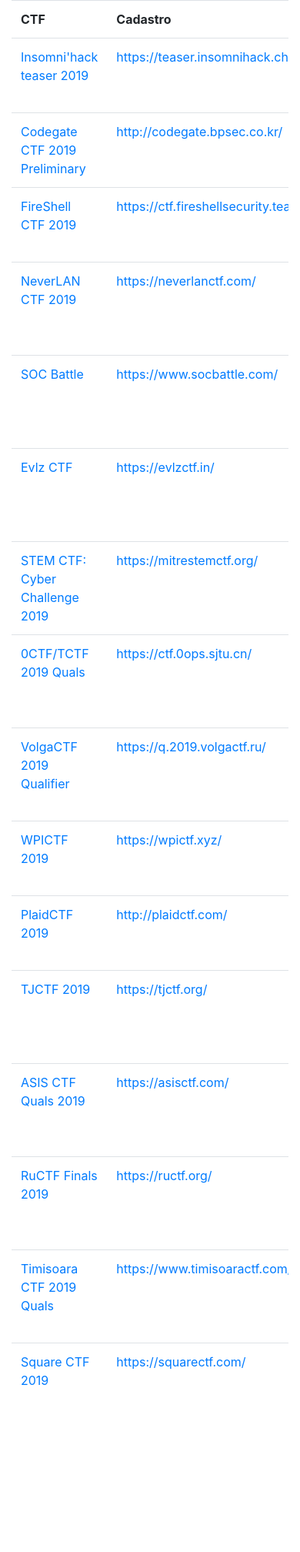
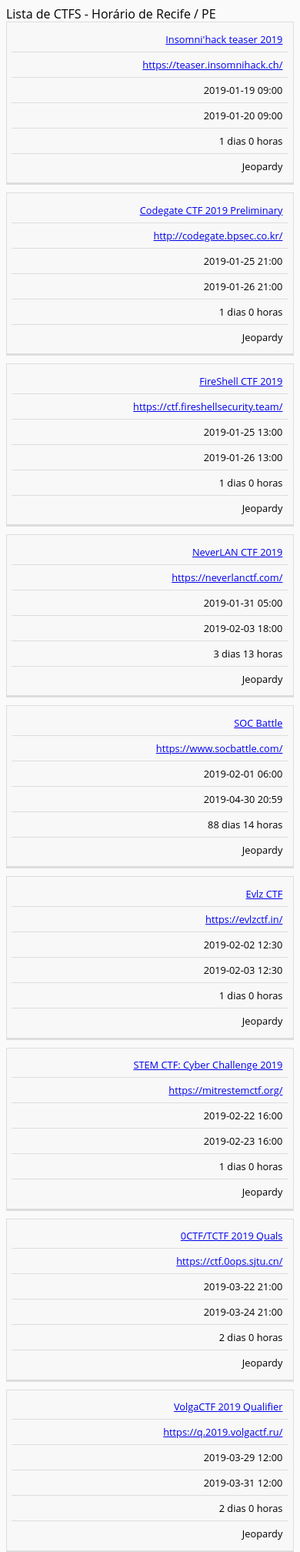
Before and after one commit to brerodrigues/ctftimebr, a Flask app: page / in a window 390 px wide. Shown: the top 2016 px of the page at 77% size. Before the commit the page ends 1799 px from the top, so only its background shows below. Run offline with Flask 2, Linux system fonts and the light colour scheme; data comes from the database, SQL or seed files in the repository; some libraries are stand-ins or nearby versions.

Commit message:
Update index.html

```diff
--- a/templates/index.html
+++ b/templates/index.html
@@ -1,9 +1,90 @@
 <!doctype html>
 <html lang="en">
+<head>
+    <meta charset="utf-8">
+    <meta http-equiv="X-UA-Compatible" content="IE=edge,chrome=1">
+    <meta name="viewport" content="width=device-width, initial-scale=1">
+    <style>
+        body {
+            font-family: "Open Sans", sans-serif;
+            line-height: 1.25;
+            background-color: #fafafa;
+        }
 
-<head>
-    <link rel="stylesheet" href="https://stackpath.bootstrapcdn.com/bootstrap/4.2.1/css/bootstrap.min.css" integrity="sha384-GJzZqFGwb1QTTN6wy59ffF1BuGJpLSa9DkKMp0DgiMDm4iYMj70gZWKYbI706tWS"
-        crossorigin="anonymous">
+        table {
+            border: 1px solid #ccc;
+            border-collapse: collapse;
+            margin: 0;
+            padding: 0;
+            width: 100%;
+        }
+
+        table caption {
+            font-size: 1.5em;
+            margin: .25em 0 .75em;
+        }
+
+        table tr {
+            background: #f8f8f8;
+            border: 1px solid #ddd;
+            padding: .35em;
+        }
+
+        table th,
+        table td {
+            padding: .625em;
+            text-align: center;
+        }
+
+        table th {
+            font-size: .85em;
+            letter-spacing: .1em;
+            text-transform: uppercase;
+        }
+
+        table td img {
+            text-align: center;
+        }
+
+        @media screen and (max-width: 600px) {
+
+            table {
+                border: 0;
+            }
+
+            table caption {
+                font-size: 1.3em;
+            }
+
+            table thead {
+                display: none;
+            }
+
+            table tr {
+                border-bottom: 3px solid #ddd;
+                display: block;
+                margin-bottom: .625em;
+            }
+
+            table td {
+                border-bottom: 1px solid #ddd;
+                display: block;
+                font-size: .8em;
+                text-align: right;
+            }
+
+            table td:before {
+                content: attr(data-label);
+                float: left;
+                font-weight: bold;
+                text-transform: uppercase;
+            }
+
+            table td:last-child {
+                border-bottom: 0;
+            }
+        }
+    </style>
     <meta charset="utf-8">
     <meta name="viewport" content="width=device-width, initial-scale=1, shrink-to-fit=no">
     <title>CTF Time</title>
@@ -11,17 +92,23 @@
 
 <body>
 
-    <div class="container-fluid">
-        <div class="table-responsive">
-            <table class="table table-hover">
+    <caption>
+        Lista de CTFS - Horário de Recife / PE
+    </caption>
+    <div>
+        <div>
+            <table>
+                <thead>
                     <tr>
-                    <th class="thead-dark" scope="col">CTF</th>
-                    <th class="thead-dark" scope="col">Cadastro</th>
-                    <th class="thead-dark" scope="col">Inicio</th>
-                    <th class="thead-dark" scope="col">Fim</th>
-                    <th class="thead-dark" scope="col">Duração</th>
-                    <th class="thead-dark" scope="col">Tipo</th>
+                        <th scope="col">CTF</th>
+                        <th scope="col">Cadastro</th>
+                        <th scope="col">Inicio</th>
+                        <th scope="col">Fim</th>
+                        <th scope="col">Duração</th>
+                        <th scope="col">Tipo</th>
                     </tr>
+                </thead>
+                <tbody>
                     {% for ctf in ctf_list %}
                     <tr>
                         <td>
@@ -37,6 +124,7 @@
                         <td> {{ ctf[8] }} </td>
                     </tr>
                     {% endfor %}
+                </tbody>
                 <!-- </table>
       <table border = 1>
          {% for ctf in ctf_list %}
```
Lines whose indentation alone changed are shown as unchanged.
